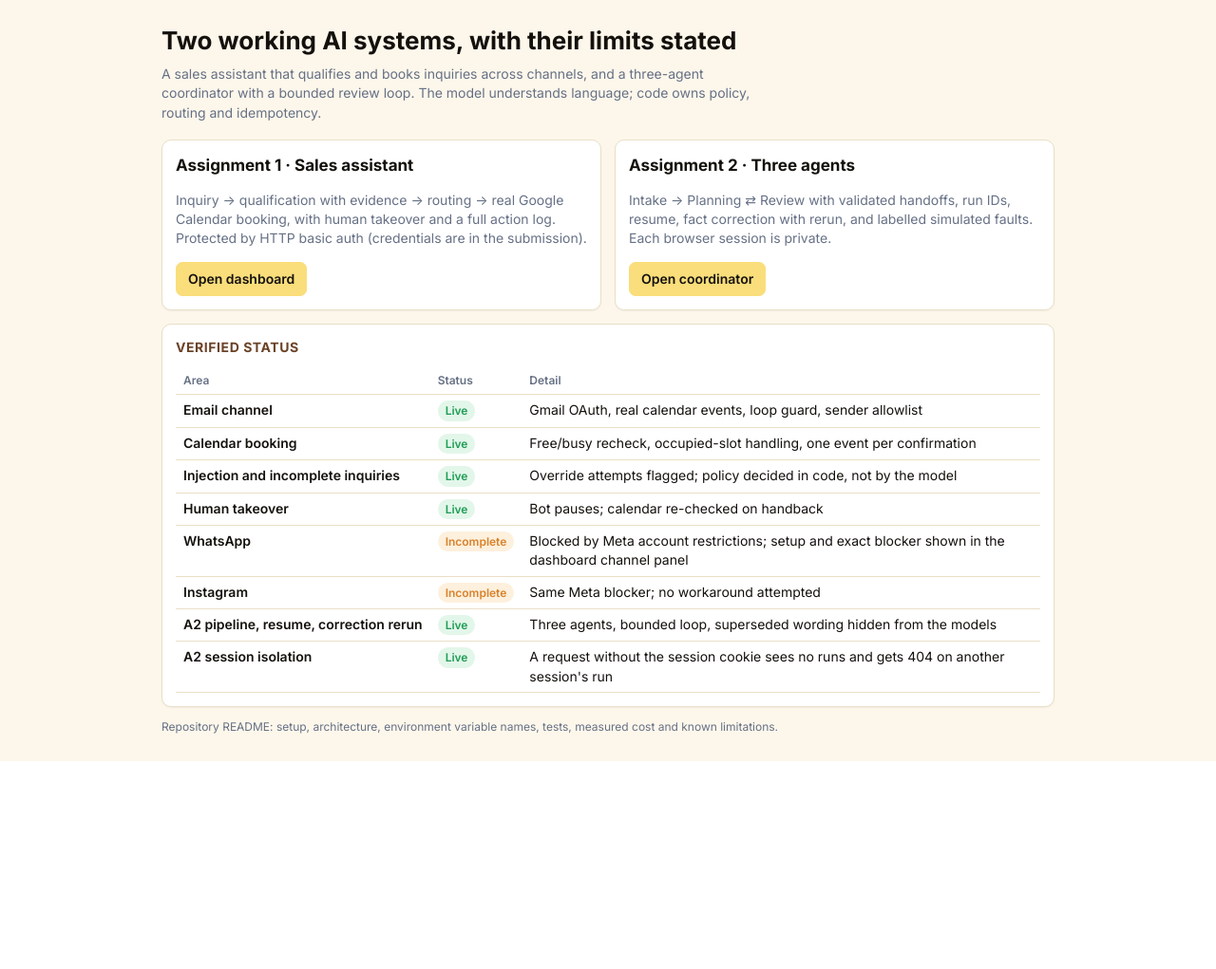
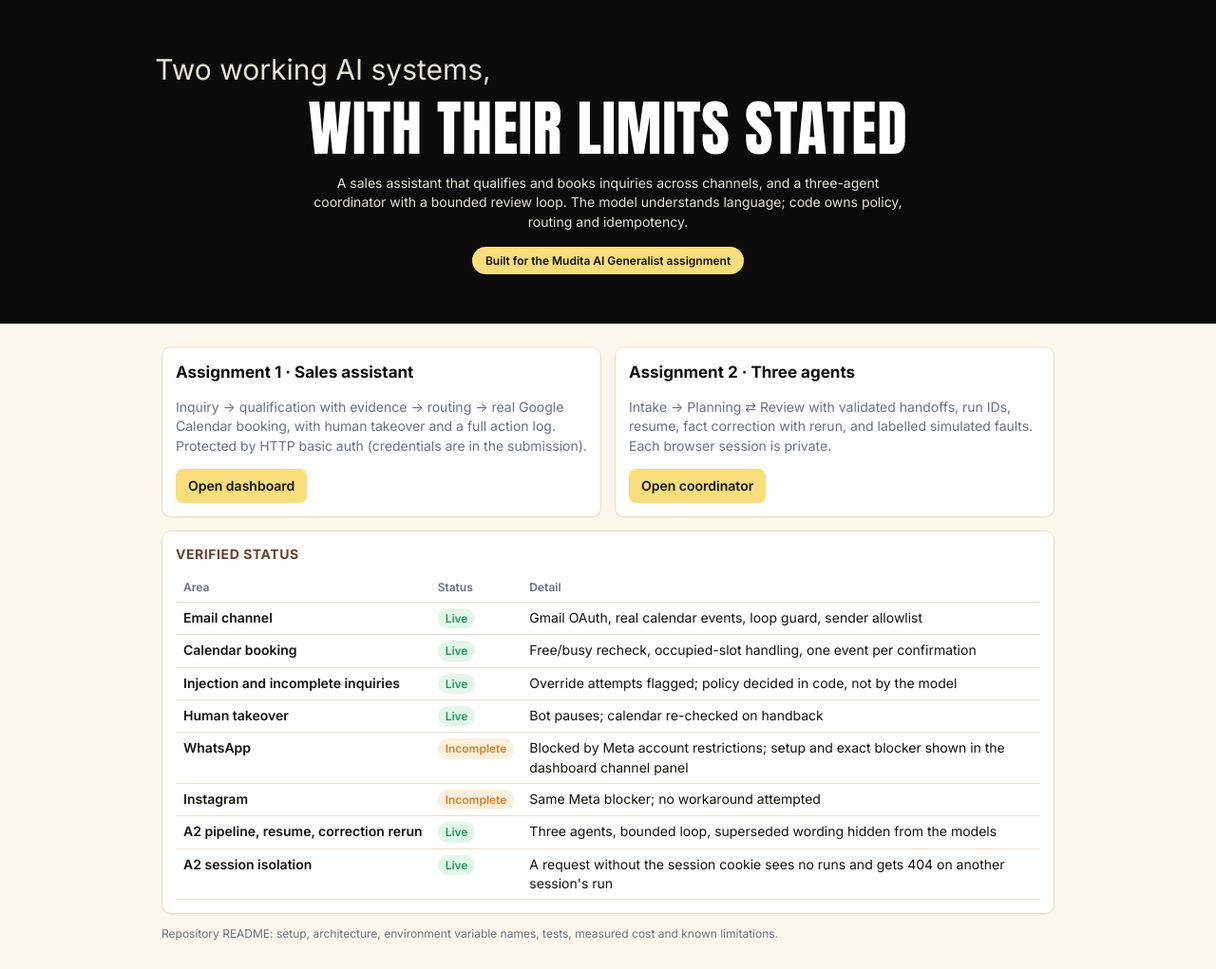
Before and after one commit to pranay-eligeti/mudita-assignments, a FastAPI app: page / in a window 1280 px wide. Shown: the part 48-1069 px from the top of the page at 95% size. Before the commit the page ends 850 px from the top, so only its background shows below. Run offline with FastAPI, Linux system fonts and the light colour scheme; some libraries are stand-ins or nearby versions.

Commit message:
Landing: dark hero band in the Mudita-inspired theme
Co-Authored-By: Claude Sonnet 5.5 <noreply@anthropic.com>
Claude-Session: https://claude.ai/code/session_016VaLcTbw6fZRaUFpaM585f

```diff
--- a/app/templates/index.html
+++ b/app/templates/index.html
@@ -2,9 +2,8 @@
 <html lang="en"><head><meta charset="utf-8"><meta name="viewport" content="width=device-width,initial-scale=1">
 <title>Mudita AI Generalist assignments</title><link rel="stylesheet" href="/static/app.css"></head>
 <body><header><h1>Mudita AI Generalist · assignments</h1><span class="spacer"></span><span id="st" class="badge">checking…</span></header>
-<main style="max-width:980px">
-<div class="hero"><h2>Two working AI systems, with their limits stated</h2>
-<p>A sales assistant that qualifies and books inquiries across channels, and a three-agent coordinator with a bounded review loop. The model understands language; code owns policy, routing and idempotency.</p></div>
+<section class="band"><p class="pre">Two working AI systems,</p><h2>with their limits stated</h2><p>A sales assistant that qualifies and books inquiries across channels, and a three-agent coordinator with a bounded review loop. The model understands language; code owns policy, routing and idempotency.</p><span class="pill-y">Built for the Mudita AI Generalist assignment</span></section>
+<main style="max-width:980px;padding-top:24px">
 <div class="tiles">
 <div class="card"><h2>Assignment 1 · Sales assistant</h2><p class="muted">Inquiry → qualification with evidence → routing → real Google Calendar booking, with human takeover and a full action log. Protected by HTTP basic auth (credentials are in the submission).</p><a href="/a1"><button class="primary">Open dashboard</button></a></div>
 <div class="card"><h2>Assignment 2 · Three agents</h2><p class="muted">Intake → Planning ⇄ Review with validated handoffs, run IDs, resume, fact correction with rerun, and labelled simulated faults. Each browser session is private.</p><a href="/a2"><button class="primary">Open coordinator</button></a></div>
```
